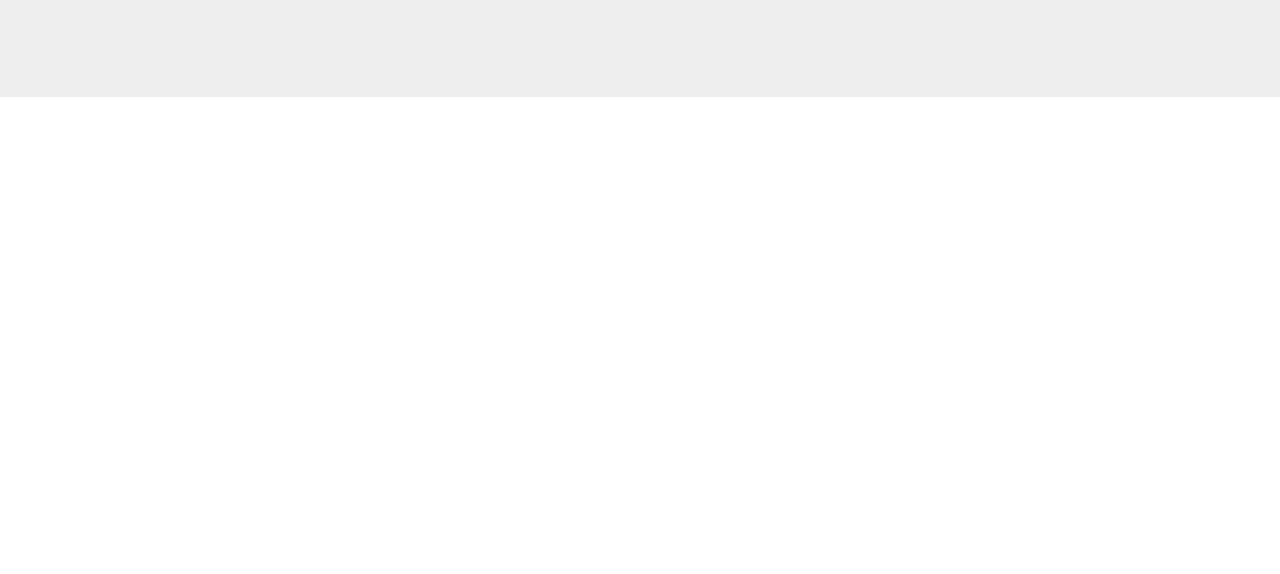
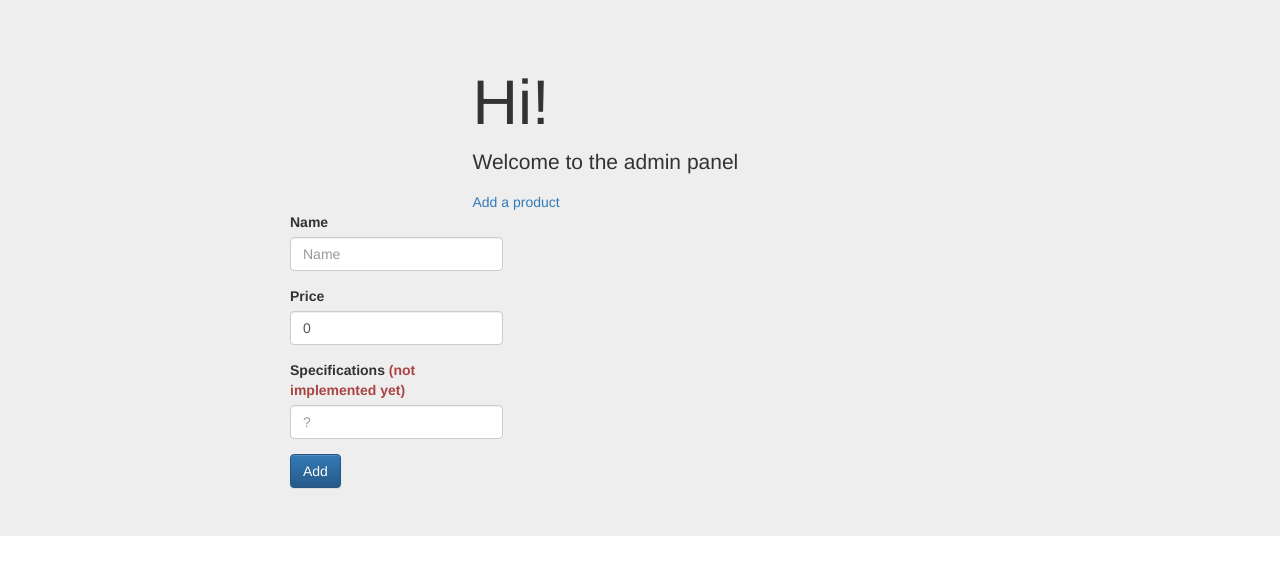
Before and after one commit to Darius-Wattimena/project-c, a React (Create React App) app in the folder ProjectC/ClientApp/: page /adminpanel/product/add in a window 1280 px wide. Shown: the top 574 px of the page. Built offline with nearby package versions, Linux system fonts and the light colour scheme.

Commit message:
Add product action

```diff
--- /dev/null
+++ b/ProjectC/ClientApp/src/AdminPanel/AddProduct/AddProduct.jsx
@@ -0,0 +1,76 @@
+import React from 'react';
+import { Link } from 'react-router-dom';
+import { connect } from 'react-redux';
+
+import { productActions } from '../../_actions';
+
+class AddProduct extends React.Component {
+
+    constructor(props) {
+        super(props);
+
+        this.state = {
+            product: {
+                name: "",
+                price: 0
+            },
+            submitted: false
+        }
+
+        this.handleSubmit = this.handleSubmit.bind(this);
+        this.handleChange = this.handleChange.bind(this);
+    }
+
+    handleSubmit(event) {
+        event.preventDefault();
+
+        const { product } = this.state;
+        const { dispatch } = this.props;
+
+        // Add the product
+        dispatch(productActions.add(product));
+    }
+
+    handleChange(event) {
+        const { name, value } = event.target;
+        const { product } = this.state;
+        this.setState({
+            product: {
+                ...product,
+                [name]: value
+            }
+        });
+    }
+
+    render() {
+        return (
+            <div className='adminPanel' class="col-md-4">
+                <form id="product" onSubmit={this.handleSubmit} onChange={this.handleChange}>
+                    <div class="form-group">
+                        <label for="name">Name</label>
+                        <input type="text" class="form-control" name="name" id="name" placeholder="Name" />
+                    </div>
+                    <div class="form-group">
+                        <label for="price">Price</label>
+                        <input type="number" min="0.01" step="0.01" class="form-control" name="price" id="price" placeholder="Price" defaultValue="0" />
+                    </div>
+                    <div class="form-group">
+                        <label for='specifications'>Specifications <span class="text-danger">(not implemented yet)</span></label>
+                        <input type="text" class="form-control" id="specifications" placeholder="?" />
+                    </div>
+                    <button type="submit" class="btn btn-primary">Add</button>
+                </form>
+            </div>
+        );
+    }
+}
+
+function mapStateToProps(state) {
+    const { s } = state;
+    return {
+        s
+    };
+}
+
+const connectedAddProduct = connect(mapStateToProps)(AddProduct);
+export { connectedAddProduct as AddProduct };
--- /dev/null
+++ b/ProjectC/ClientApp/src/AdminPanel/AddProduct/index.js
@@ -0,0 +1 @@
+export * from './AddProduct';
--- /dev/null
+++ b/ProjectC/ClientApp/src/AdminPanel/AdminPanel.jsx
@@ -0,0 +1,26 @@
+import React from 'react';
+import { Link } from 'react-router-dom';
+import { connect } from 'react-redux';
+
+class AdminPanel extends React.Component {
+
+    render() {
+        return (
+            <div className="col-md-6 col-md-offset-3">
+                <h1>Hi!</h1>
+                <p>Welcome to the admin panel</p>
+                <a href="/adminpanel/product/add">Add a product</a>
+            </div>
+        );
+    }
+}
+
+function mapStateToProps(state) {
+    const { s } = state;
+    return {
+        s
+    };
+}
+
+const connectedAdminPanel = connect(mapStateToProps)(AdminPanel);
+export { connectedAdminPanel as AdminPanel };
--- /dev/null
+++ b/ProjectC/ClientApp/src/AdminPanel/index.js
@@ -0,0 +1 @@
+export * from './AdminPanel';
--- a/ProjectC/ClientApp/src/App/App.js
+++ b/ProjectC/ClientApp/src/App/App.js
@@ -9,6 +9,9 @@ import { HomePage } from '../HomePage';
 import { RegisterPage } from '../RegisterPage';
 
 import { ProductPage } from '../ProductList';
+
+import { AdminPanel } from '../AdminPanel';
+import { AddProduct } from '../AdminPanel/AddProduct';
 
 class App extends Component {
     constructor(props) {
@@ -35,6 +38,8 @@ class App extends Component {
                                 <PrivateRoute exact path="/" component={HomePage} />
                                 <Route path="/home" component={HomePage} />
                                 <Route path="/register" component={RegisterPage} />
+                                <Route path="/adminpanel" component={AdminPanel} />
+                                <Route path="/adminpanel/product/add" component={AddProduct} />
                                 <Route exact path="/products" component={ProductPage} />
                             </div>
                         </Router>
--- a/ProjectC/ClientApp/src/_actions/product.actions.js
+++ b/ProjectC/ClientApp/src/_actions/product.actions.js
@@ -2,11 +2,13 @@ import { productConstants } from '../_constants';
 import { productService } from '../_services';
 
 export const productActions = {
-    getAll
+    getAll,
+    add
 };
 
 function getAll() {
     return dispatch => {
+        /*
         dispatch(request());
 
         productService.getAll()
@@ -14,9 +16,33 @@ function getAll() {
             products => dispatch(success(products)),
                 error => dispatch(failure(error))
             );
+            */
     };
 
-    function request() { return { type: productConstants.GETALL_REQUEST } }
-    function success(products) { return { type: productConstants.GETALL_SUCCESS, products } }
-    function failure(error) { return { type: productConstants.GETALL_FAILURE, error } }
+    //function request() { return { type: productConstants.GETALL_REQUEST } }
+    //function success(products) { return { type: productConstants.GETALL_SUCCESS, products } }
+    //function failure(error) { return { type: productConstants.GETALL_FAILURE, error } }
 }
+
+function add(product) {
+    return dispatch => {
+        //dispatch(request(product));
+
+        productService.add(product)
+            .then(
+                () => {
+                    //dispatch(success());
+                    //history.push('/adminpanel');
+                    //dispatch(alertActions.success('Added product'));
+                },
+                error => {
+                   // dispatch(failure(error));
+                    //dispatch(alertActions.error(error));
+                }
+            );
+    };
+
+    //function request(user) { return { type: userConstants.REGISTER_REQUEST, user } }
+    //function success(user) { return { type: userConstants.REGISTER_SUCCESS, user } }
+    //function failure(error) { return { type: userConstants.REGISTER_FAILURE, error } }
+}
--- a/ProjectC/ClientApp/src/_services/product.service.js
+++ b/ProjectC/ClientApp/src/_services/product.service.js
@@ -1,7 +1,8 @@
 import { authHeader, config } from '../_helpers';
 
 export const productService = {
-    getAll
+    getAll,
+    add
 };
 
 function getAll() {
@@ -10,6 +11,16 @@ function getAll() {
         headers: authHeader()
     };
     return fetch(config.apiUrl + '/product/get', requestOptions).then(handleResponse, handleError);
+}
+
+function add(product) {
+    const requestOptions = {
+        method: 'POST',
+        headers: { 'Content-Type': 'application/json' },
+        body: JSON.stringify(product)
+    };
+
+    return fetch(config.apiUrl + '/product/add', requestOptions).then(handleResponse, handleError);
 }
 
 function handleResponse(response) {
--- a/ProjectC/ClientApp/src/components/addProductPage.js
+++ b/ProjectC/ClientApp/src/components/addProductPage.js
@@ -14,7 +14,7 @@ export default class addProductPage extends Component {
     render() {
         return (
             <div className='adminPanel' class="col-md-4">
-                <form action="/api/product/add" method="post" id="product" name="product">
+                <form id="product" onSubmit={this.handleSubmit}>
                     <div class="form-group">
                         <label for="name">Name</label>
                         <input type="text" class="form-control" name="Name" id="Name" placeholder="Name" />
```
Also changed, not shown: ProjectC/ClientApp/src/components/adminPanel.js (deleted, +0 -21 lines), 1 other file (tests, documents, lock files or other folders).
